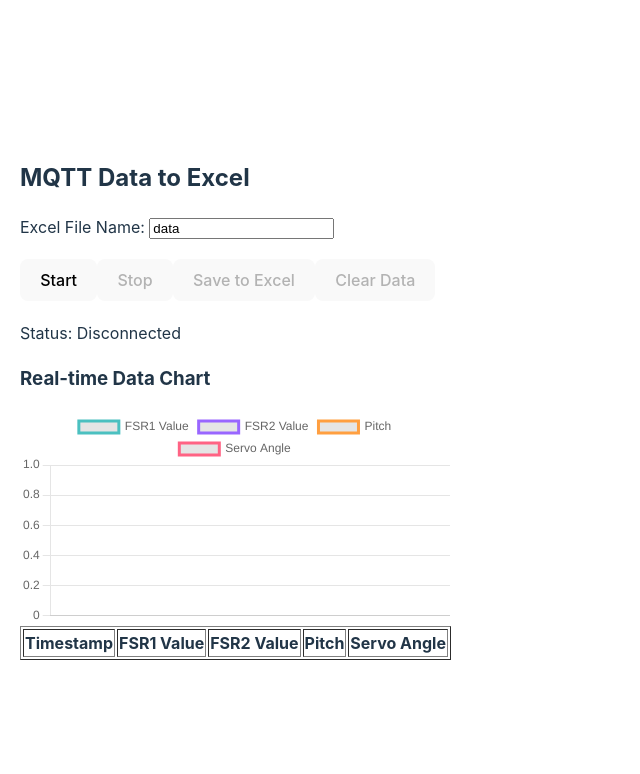
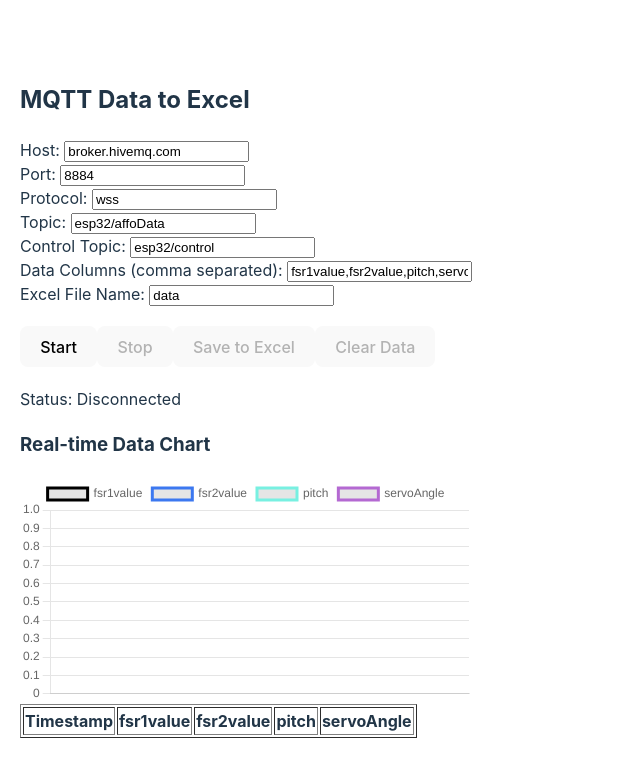
Before and after one commit to masqomar21/mqtt-data-to-save-exel, a React (Vite) app: page / in a window 1280 px wide. Shown: the top 774 px of the page, without its empty margins (0-640 px from the left). Built offline with nearby package versions, Linux system fonts and the light colour scheme.

Commit message:
feat() - dinamic mqtt reader

```diff
--- a/src/App.tsx
+++ b/src/App.tsx
@@ -8,21 +8,9 @@ import { Chart, CategoryScale, LinearScale, PointElement, LineElement, Title, To
 // Register Chart.js components
 Chart.register(CategoryScale, LinearScale, PointElement, LineElement, Title, Tooltip, Legend);
 
-
 interface MqttMessage {
-    timestamp: string;
-    fsr1value: string;
-    fsr2value: string;
-    pitch: string;
-    servoAngle: string;
+    [key: string]: string; // Make the message structure dynamic
 }
-const options  = {
-    host: "broker.hivemq.com",
-    port: 8884,
-    path: "/mqtt",
-    protocol: "wss",
-};
-
 
 function App() {
     const [client, setClient] = useState<MqttClient | null>(null);
@@ -31,39 +19,29 @@ function App() {
     const [isRunning, setIsRunning] = useState<boolean>(false);
     const [fileName, setFileName] = useState<string>("data");
 
+    const [host, setHost] = useState<string>("broker.hivemq.com");
+    const [port, setPort] = useState<number>(8884);
+    const [protocol, setProtocol] = useState<string>("wss");
+    const [topic, setTopic] = useState<string>("esp32/affoData");
+    const [controlTopic, setControlTopic] = useState<string>("esp32/control");
+    const [columns, setColumns] = useState<string[]>(["fsr1value", "fsr2value", "pitch", "servoAngle"]);
+
     const [chartData, setChartData] = useState({
         labels: [] as string[],
-        datasets: [
-          {
-            label: 'FSR1 Value',
+        datasets: columns.map((col, index) => ({
+            label: col,
             data: [] as number[],
-            borderColor: 'rgba(75,192,192,1)',
+            borderColor: `rgba(${(index * 60) % 255}, ${(index * 120) % 255}, ${(index * 240) % 255}, 1)`,
             fill: false,
-          },
-          {
-            label: 'FSR2 Value',
-            data: [] as number[],
-            borderColor: 'rgba(153,102,255,1)',
-            fill: false,
-          },
-          {
-            label: 'Pitch',
-            data: [] as number[],
-            borderColor: 'rgba(255,159,64,1)',
-            fill: false,
-          },
-          {
-            label: 'Servo Angle',
-            data: [] as number[],
-            borderColor: 'rgba(255,99,132,1)',
-            fill: false,
-          }
-        ]
+        })),
     });
 
-    const mqttTopic = "esp32/affoData";
-    const mqttControlTopic = "esp32/control"; // New topic for controlling ESP
-    // const mqttServer = "mqtt://broker.hivemq.com"; // WebSocket MQTT
+    const options = {
+        host,
+        port,
+        protocol,
+        path: "/mqtt",
+    };
 
     useEffect(() => {
         if (isRunning) {
@@ -72,38 +50,36 @@ function App() {
             newClient.on("connect", () => {
                 console.log("Connected to MQTT Broker");
                 setIsConnected(true);
-          newClient.subscribe(mqttTopic);
+                newClient.subscribe(topic);
             });
 
-        newClient.on("message", (topic: string, message: Buffer) => {
-          if (topic === mqttTopic) {
+            newClient.on("message", (receivedTopic: string, message: Buffer) => {
+                if (receivedTopic === topic) {
                     const payload = message.toString();
                     const data = payload.split(",");
                     const timestamp = new Date().toLocaleString();
+
                     const rowData: MqttMessage = {
                         timestamp,
-              fsr1value: data[0],
-              fsr2value: data[1],
-              pitch: data[2],
-              servoAngle: data[3],
+                        ...columns.reduce((acc, col, index) => {
+                            acc[col] = data[index];
+                            return acc;
+                        }, {} as MqttMessage),
                     };
+
                     setMessages((prevMessages) => [...prevMessages, rowData]);
 
                     // Update chart data
                     setChartData((prevData) => {
                         const newLabels = [...prevData.labels, timestamp];
-                const newFSR1Data = [...prevData.datasets[0].data, parseFloat(data[0])];
-                const newFSR2Data = [...prevData.datasets[1].data, parseFloat(data[1])];
-                const newPitchData = [...prevData.datasets[2].data, parseFloat(data[2])];
-                const newServoAngleData = [...prevData.datasets[3].data, parseFloat(data[3])];
+                        const newDatasets = prevData.datasets.map((dataset, index) => ({
+                            ...dataset,
+                            data: [...dataset.data, parseFloat(data[index])].slice(-10),
+                        }));
+
                         return {
-                  labels: newLabels.slice(-10), // Keep only the last 10 timestamps
-                  datasets: [
-                    { ...prevData.datasets[0], data: newFSR1Data.slice(-10) },
-                    { ...prevData.datasets[1], data: newFSR2Data.slice(-10) },
-                    { ...prevData.datasets[2], data: newPitchData.slice(-10) },
-                    { ...prevData.datasets[3], data: newServoAngleData.slice(-10) },
-                  ]
+                            labels: newLabels.slice(-10),
+                            datasets: newDatasets,
                         };
                     });
                 }
@@ -121,32 +97,44 @@ function App() {
                 }
             };
         }
-    }, [isRunning]);
+    }, [isRunning, topic, columns]);
+
+    useEffect(() => {
+        setChartData({
+            labels: [],
+            datasets: columns.map((col, index) => ({
+                label: col,
+                data: [] as number[],
+                borderColor: `rgba(${(index * 60) % 255}, ${(index * 120) % 255}, ${(index * 240) % 255}, 1)`,
+                fill: false,
+            })),
+        });
+    }, [columns]);
 
     const handleStart = () => {
         setIsRunning(true);
         if (client) {
-        client.publish(mqttControlTopic, "START"); // Send start command to ESP32
+            client.publish(controlTopic, "START");
         }
     };
 
     const handleStop = () => {
         setIsRunning(false);
         if (client) {
-        client.publish(mqttControlTopic, "STOP"); // Send stop command to ESP32
+            client.publish(controlTopic, "STOP");
         }
     };
 
     const handleClearMessages = () => {
-        setMessages([]); // Clear all messages
+        setMessages([]);
         setChartData({
             labels: [],
-            datasets: [
-              { label: 'FSR1 Value', data: [], borderColor: 'rgba(75,192,192,1)', fill: false },
-              { label: 'FSR2 Value', data: [], borderColor: 'rgba(153,102,255,1)', fill: false },
-              { label: 'Pitch', data: [], borderColor: 'rgba(255,159,64,1)', fill: false },
-              { label: 'Servo Angle', data: [], borderColor: 'rgba(255,99,132,1)', fill: false }
-            ]
+            datasets: columns.map((col, index) => ({
+                label: col,
+                data: [],
+                borderColor: `rgba(${(index * 60) % 255}, ${(index * 120) % 255}, ${(index * 240) % 255}, 1)`,
+                fill: false,
+            })),
         });
     };
 
@@ -155,8 +143,6 @@ function App() {
             const worksheet = XLSX.utils.json_to_sheet(messages);
             const workbook = XLSX.utils.book_new();
             XLSX.utils.book_append_sheet(workbook, worksheet, "Sheet1");
-
-        // Save the Excel file with the given filename
             XLSX.writeFile(workbook, `${fileName}.xlsx`);
         } else {
             alert("No data to save!");
@@ -167,77 +153,77 @@ function App() {
         <div style={{ padding: "20px" }}>
             <h2>MQTT Data to Excel</h2>
 
-    {/* Input for Excel file name */}
+            <div>
+                <label>Host: </label>
+                <input type="text" value={host} onChange={(e) => setHost(e.target.value)} placeholder="Enter MQTT host" />
+            </div>
+
+            <div>
+                <label>Port: </label>
+                <input type="number" value={port} onChange={(e) => setPort(Number(e.target.value))} placeholder="Enter port" />
+            </div>
+
+            <div>
+                <label>Protocol: </label>
+                <input type="text" value={protocol} onChange={(e) => setProtocol(e.target.value)} placeholder="Enter protocol" />
+            </div>
+
+            <div>
+                <label>Topic: </label>
+                <input type="text" value={topic} onChange={(e) => setTopic(e.target.value)} placeholder="Enter topic" />
+            </div>
+
+            <div>
+                <label>Control Topic: </label>
+                <input type="text" value={controlTopic} onChange={(e) => setControlTopic(e.target.value)} placeholder="Enter control topic" />
+            </div>
+
+            <div>
+                <label>Data Columns (comma separated): </label>
+                <input type="text" value={columns.join(",")} onChange={(e) => setColumns(e.target.value.split(","))} placeholder="Enter data columns" />
+            </div>
+
             <div>
                 <label>Excel File Name: </label>
-      <input
-        type="text"
-        value={fileName}
-        onChange={(e) => setFileName(e.target.value)}
-        placeholder="Enter file name"
-      />
+                <input type="text" value={fileName} onChange={(e) => setFileName(e.target.value)} placeholder="Enter file name" />
             </div>
 
             <div style={{ marginTop: "20px" }}>
-      {/* Button to start communication */}
-      <button onClick={handleStart} disabled={isRunning}>
-        Start
-      </button>
-
-      {/* Button to stop communication */}
-      <button onClick={handleStop} disabled={!isRunning}>
-        Stop
-      </button>
-
-      {/* Button to save data to Excel */}
-      <button onClick={handleSaveToExcel} disabled={messages.length === 0 || isRunning}>
-        Save to Excel
-      </button>
-
-        {/* Button to clear all messages */}
-      <button onClick={handleClearMessages} disabled={messages.length === 0 || isRunning}>
-        Clear Data
-      </button>
+                <button onClick={handleStart} disabled={isRunning}>Start</button>
+                <button onClick={handleStop} disabled={!isRunning}>Stop</button>
+                <button onClick={handleSaveToExcel} disabled={messages.length === 0 || isRunning}>Save to Excel</button>
+                <button onClick={handleClearMessages} disabled={messages.length === 0 || isRunning}>Clear Data</button>
             </div>
 
             <div style={{ marginTop: "20px" }}>
-      {/* Display connection status */}
                 <p>Status: {isConnected ? "Connected" : "Disconnected"}</p>
-
-      {/* Real-time chart */}
                 <div style={{ marginTop: "20px" }}>
                     <h3>Real-time Data Chart</h3>
                     <Line data={chartData} />
                 </div>
-
-      {/* Display received data */}
                 <table border={1}>
                     <thead>
                         <tr>
                             <th>Timestamp</th>
-            <th>FSR1 Value</th>
-            <th>FSR2 Value</th>
-            <th>Pitch</th>
-            <th>Servo Angle</th>
+                            {columns.map((col) => (
+                                <th key={col}>{col}</th>
+                            ))}
                         </tr>
                     </thead>
                     <tbody>
                         {messages.map((msg, index) => (
                             <tr key={index}>
                                 <td>{msg.timestamp}</td>
-              <td>{msg.fsr1value}</td>
-              <td>{msg.fsr2value}</td>
-              <td>{msg.pitch}</td>
-              <td>{msg.servoAngle}</td>
+                                {columns.map((col) => (
+                                    <td key={col}>{msg[col]}</td>
+                                ))}
                             </tr>
                         ))}
                     </tbody>
                 </table>
             </div>
-
-
         </div>
-  )
+    );
 }
 
-export default App
+export default App;
```
Also changed, not shown: 1 other file (tests, documents, lock files or other folders). Lines whose indentation alone changed are shown as unchanged.
